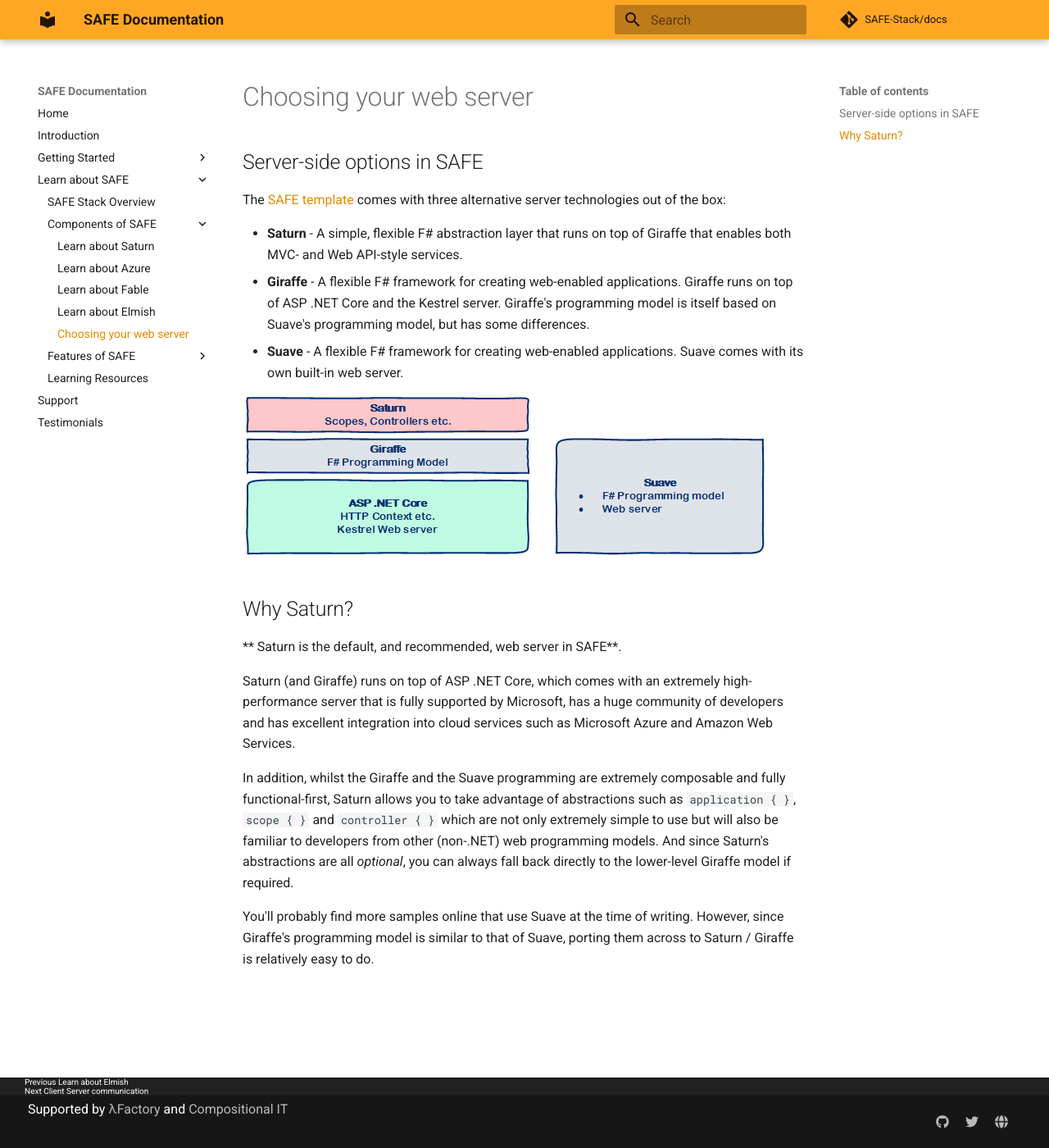
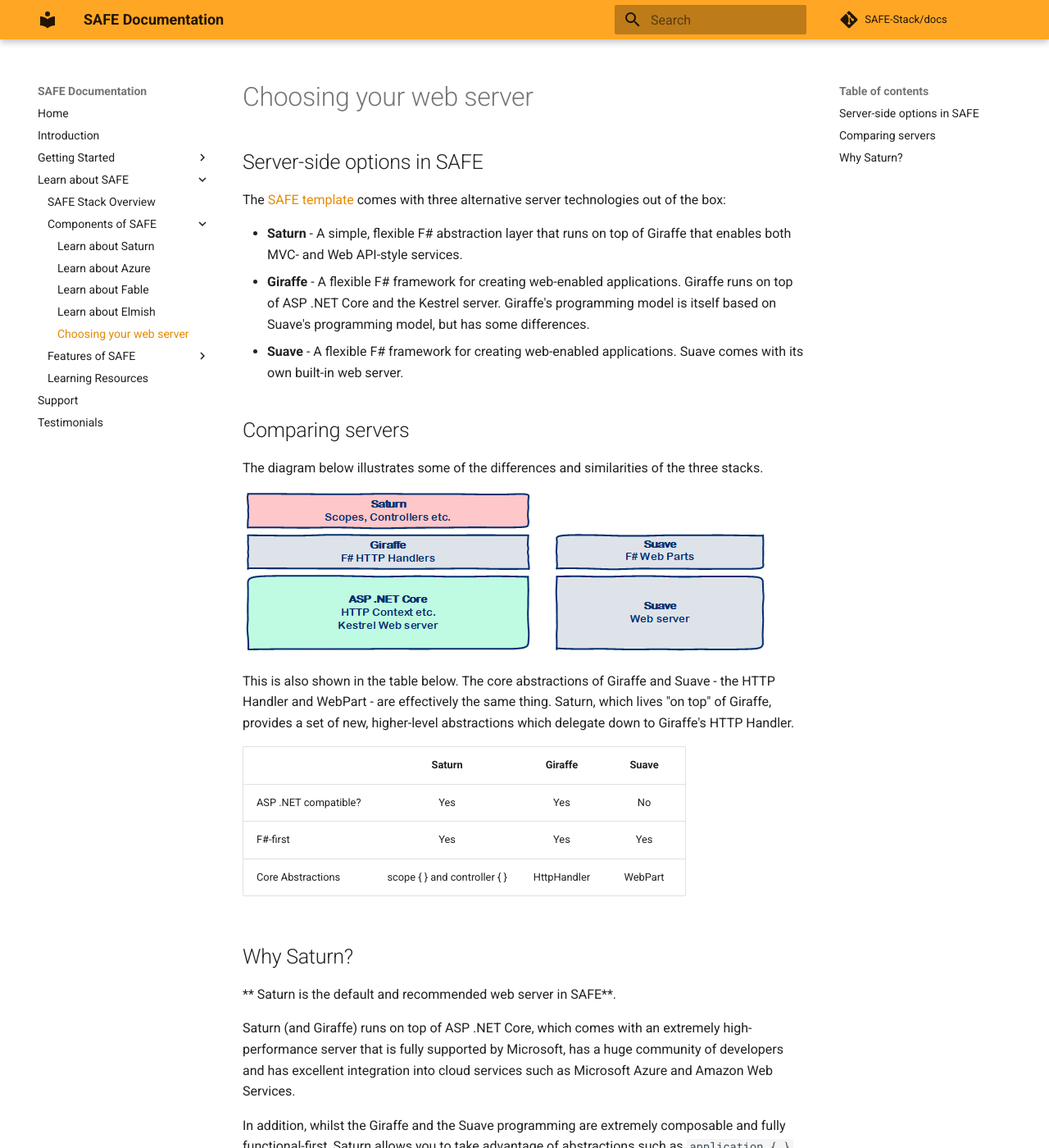
Before and after one commit to SAFE-Stack/docs, an MkDocs documentation site: the page built from docs/safe-server.md, in a window 1280 px wide and 1400 px high. Shown: the whole window at 82% size. Built offline with MkDocs 1.6.1 and Material for MkDocs 9.7.7, drawn with Linux system fonts in a browser that asks for light colours; comment, search, counter and statistics services are not loaded; old or Windows-style settings are respelled for this version of MkDocs.

Commit message:
update server page.

```diff
--- a/docs/safe-server.md
+++ b/docs/safe-server.md
@@ -6,10 +6,22 @@
 * **Giraffe** - A flexible F# framework for creating web-enabled applications. Giraffe runs on top of ASP .NET Core and the Kestrel server. Giraffe's programming model is itself based on Suave's programming model, but has some differences.
 * **Suave** - A flexible F# framework for creating web-enabled applications. Suave comes with its own built-in web server.
 
+## Comparing servers
+
+The diagram below illustrates some of the differences and similarities of the three stacks.
+
 ![](img/safe-server-1.png)
 
+ This is also shown in the table below. The core abstractions of Giraffe and Suave - the HTTP Handler and WebPart - are effectively the same thing. Saturn, which lives "on top" of Giraffe, provides a set of new, higher-level abstractions which delegate down to Giraffe's HTTP Handler.
+
+| | Saturn | Giraffe | Suave |
+|-|:-:|:-:|:-:|
+| ASP .NET compatible? | Yes | Yes | No |
+| F#-first | Yes | Yes | Yes |
+| Core Abstractions | scope { } and controller { } | HttpHandler | WebPart
+
 ## Why Saturn?
-** Saturn is the default, and recommended, web server in SAFE**.
+** Saturn is the default and recommended web server in SAFE**.
 
 Saturn (and Giraffe) runs on top of ASP .NET Core, which comes with an extremely high-performance server that is fully supported by Microsoft, has a huge community of developers and has excellent integration into cloud services such as Microsoft Azure and Amazon Web Services.
 
```
Also changed, not shown: docs/img/safe-server-1.png.
